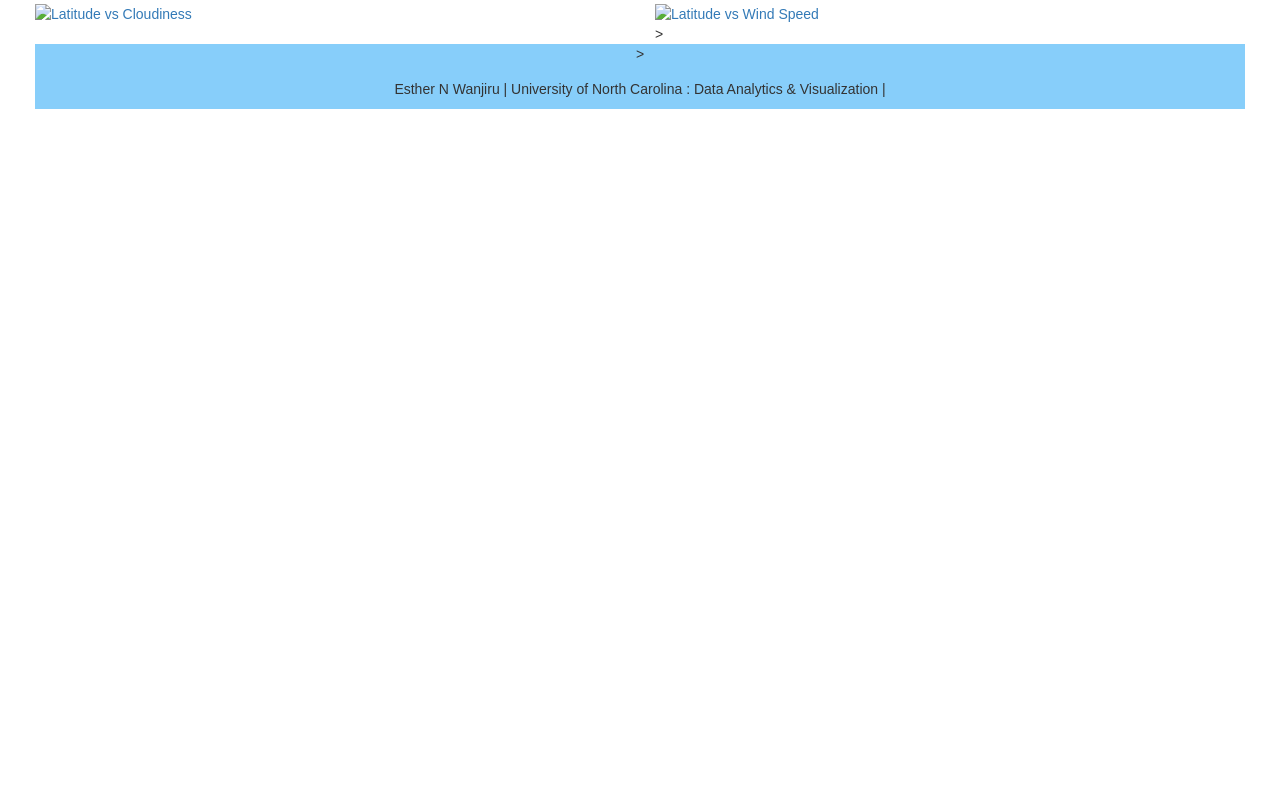
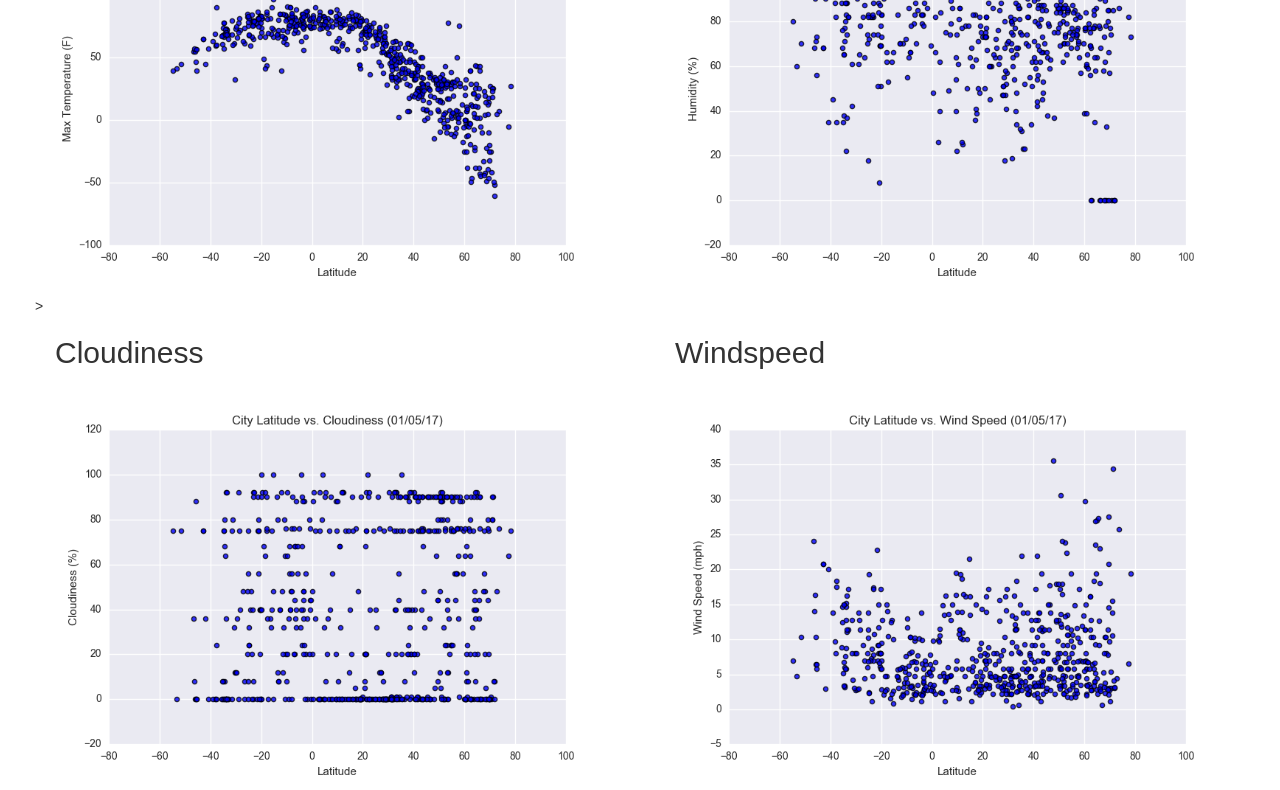
Before and after one commit to Kamuruthi2017/Web, a plain HTML site: page Comparison.html in a window 1280 px wide. Shown: the part 409-1199 px from the top of the page. Before the commit the page ends 800 px from the top, so only its background shows below. Drawn offline with nearby package versions, Linux system fonts and the light colour scheme; files that its build step writes are made by us from their sources.

Commit message:
Update Comparison.html

```diff
--- a/Comparison.html
+++ b/Comparison.html
@@ -65,14 +65,14 @@
           <div class="col-md-6">
               <h2 id=center>Max Temperature</h2>
               <a href="Temperature.html">
-            <img src="../Instructions/Resources/assets/images/Fig1.png" class="img-responsive" alt="Latitude vs Temperature"></a>>
+            <img src="./Fig1.png" class="img-responsive" alt="Latitude vs Temperature"></a>>
             </a>
           </div>
 
           <div class="col-md-6">
             <h2 id=center>Humidity</h2>
             <a href="humidity.html">
-            <img src="../Instructions/Resources/assets/images/Fig2.png" class="img-responsive" alt="Latitude vs Humnidity"></a>
+            <img src="./Fig2.png" class="img-responsive" alt="Latitude vs Humnidity"></a>
             </a>
           </div>
         </div>
@@ -81,14 +81,14 @@
             <div class="col-md-6">
               <h2 id=center>Cloudiness</h2>
               <a href="cloud.html">
-                <img src="../Instructions/Resources/assets/images/Fig3.png" class="img-responsive" alt="Latitude vs Cloudiness">
+                <img src="./Fig3.png" class="img-responsive" alt="Latitude vs Cloudiness">
               </a>
 
               </div>
             <div class="col-md-6">
                 <h2 id=center>Windspeed</h2>
               <a href="wind speed.html">
-                <img src="../Instructions/Resources/assets/images/Fig4.png" class="img-responsive" alt="Latitude vs Wind Speed"></a> >
+                <img src="./Fig4.png" class="img-responsive" alt="Latitude vs Wind Speed"></a> >
               </a>
 
               </div>
```
